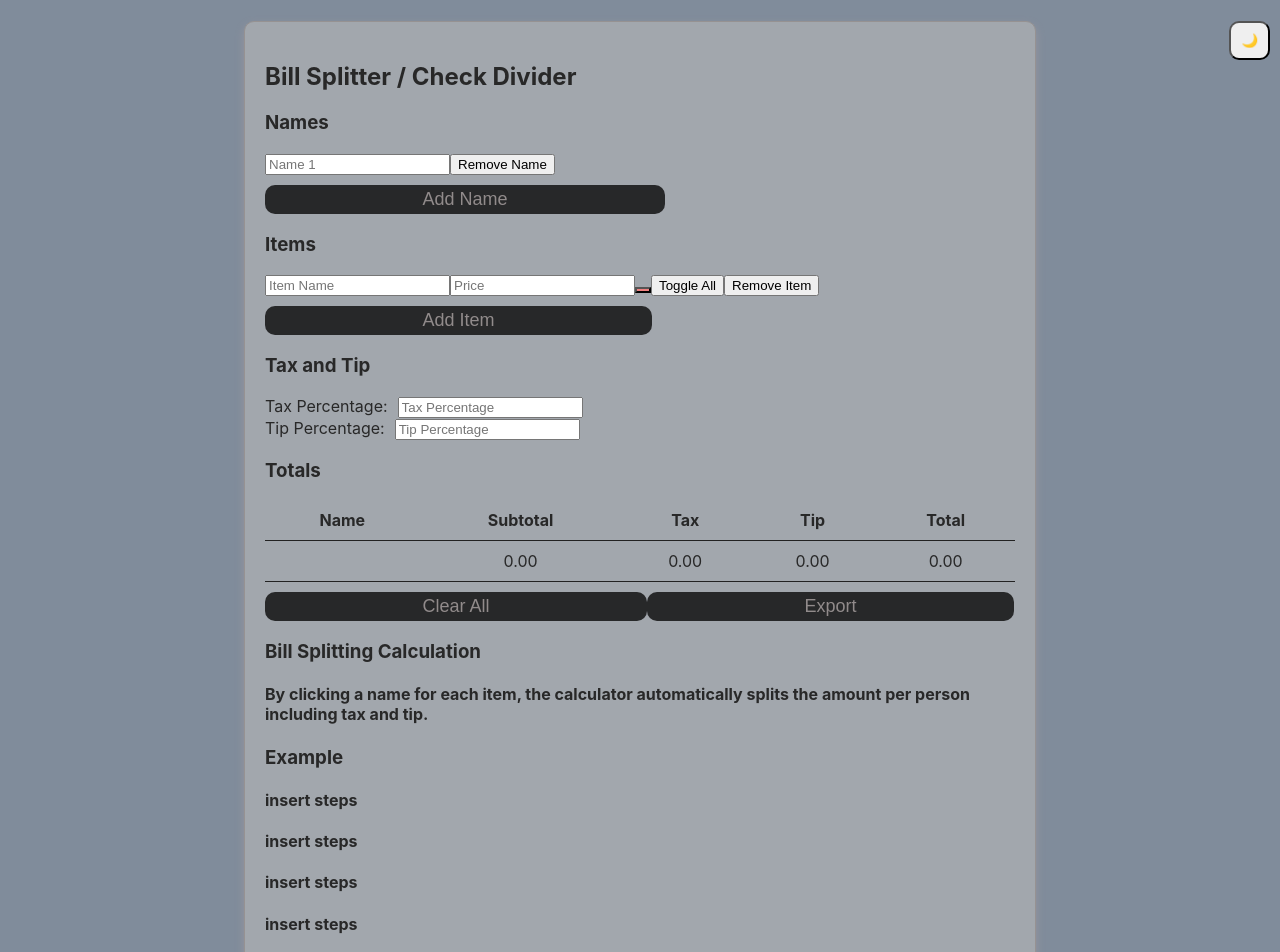
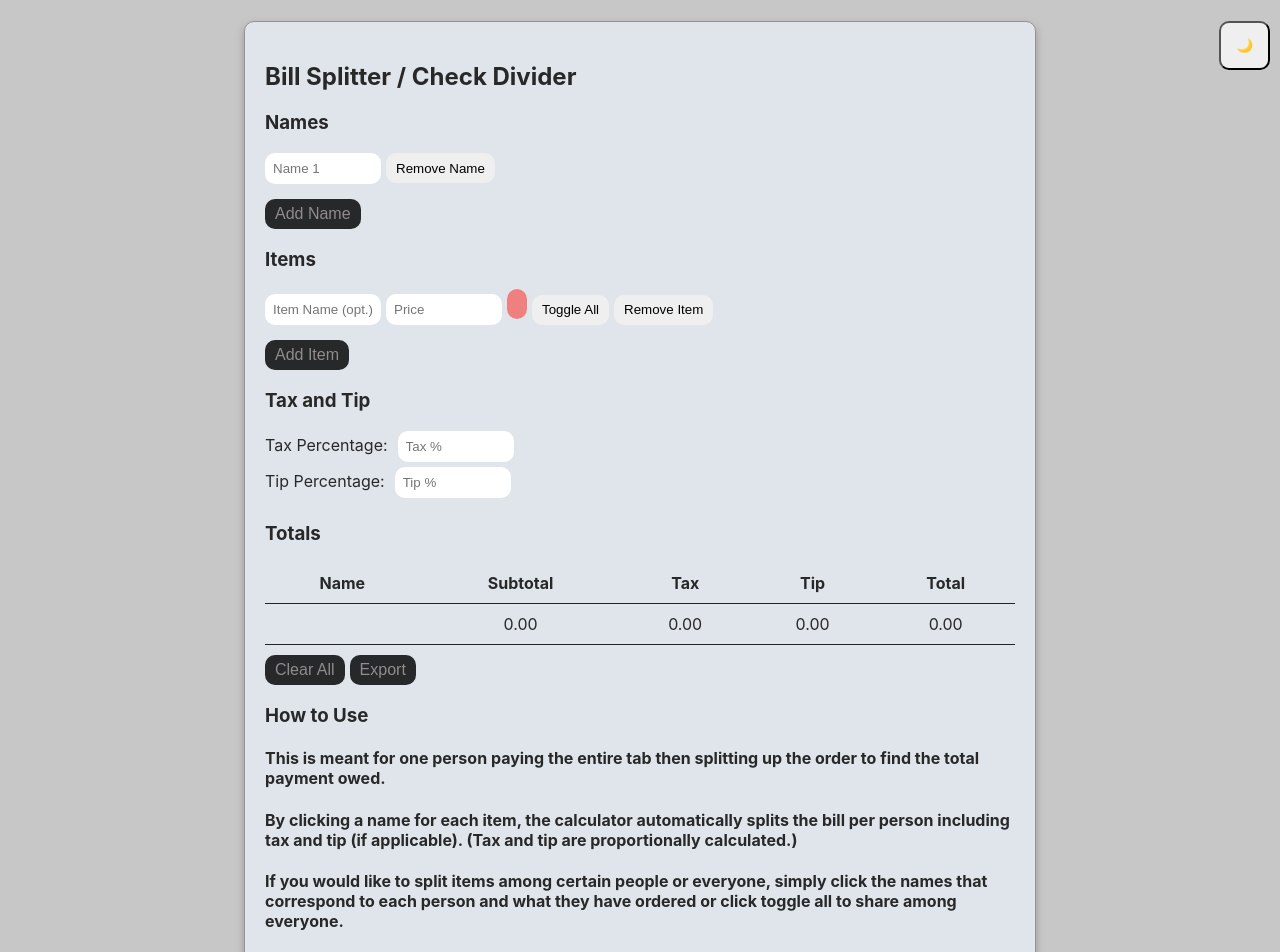
Before and after one commit to hieudphung/checksplitter, a React (Create React App) app: page / in a window 1280 px wide. Shown: the top 952 px of the page. Built offline with nearby package versions, Linux system fonts and the light colour scheme.

Commit message:
ui changes +updated calc

```diff
--- a/src/App.css
+++ b/src/App.css
@@ -1,15 +1,11 @@
-/* default was made before light and dark so now some dont work xd*/
+/* default was made before light and dark so now some dont work*/
 
-/* Default dark mode - Sets the background color and text color for dark mode */
-body.dark-mode {
-  background-color: #0c0c0e; /* Dark background color */
-  color: #2f3439; /* Light grey text color */
-}
+
 
 /* Container for the main bubble section - Styles for the bubble containers */
 .bubble {
-  background-color: #141416; /* Dark background color for bubbles */
-  border: 1px solid #e90808; /* Red border for bubbles */
+  background-color: #202024; /* Dark background color for bubbles */
+  border: 1px solid #d8adad; /* Red border for bubbles */
   border-radius: 10px; /* Rounded corners */
   box-shadow: 0 4px 8px rgb(151, 149, 158); /* Subtle shadow */
   padding: 20px; /* Padding inside bubbles */
@@ -18,17 +14,22 @@ body.dark-mode {
   margin: 20px auto; /* Center bubbles horizontally */
 }
 
+.bubble {
+  max-width: 750px; /* Maximum width for bubbles */
+}
+
 /* Button styles - Styles for the buttons */
 .button {
   background-color: #007bff; /* Primary blue background color */
   color: #121212; /* White text color */
   border: none; /* No border */
   border-radius: 10px; /* Slightly rounded corners */
-  padding: 4px 157.5px; /* Padding inside the button */
+  padding: 8px 16px; /* Padding inside the button */
   cursor: pointer; /* Pointer cursor on hover */
   font-size: 18px; /* Font size */
   margin-top: 10px; /* Margin above the button */
-  transition: background-color 0.5s ease; /* Smooth transition for background color change */
+  margin-right: 10px; /* Adjust spacing between buttons */
+  transition: background-color 1s ease; /* Smooth transition for background color change */
 }
 
 .button:hover {
@@ -65,13 +66,19 @@ th, td {
 
 /* Light mode - Sets background color and text color for light mode */
 body:not(.dark-mode) {
-  background-color: #808c9b; /* Light grey background color */
+  background-color: #c7c7c7; /* Light grey background color */
   color: #282828; /* Black text color */
+}
+
+/* Default dark mode - Sets the background color and text color for dark mode */
+body.dark-mode {
+  background-color: #0c0c0e; /* Dark background color */
+  color: #25292c; /* Light grey text color */
 }
 
 /* Light mode main bubble - Styles for bubbles in light mode */
 .bubble:not(.dark-mode) {
-  background-color: #a2a7ad; /* Dark background color for bubbles in light mode */
+  background-color: #e0e5ec; /* Dark background color for bubbles in light mode */
   border-color: #969292; /* Light border color for bubbles in light mode */
   transition: background-color 2.5s ease; /* Smooth transition for background color change */
   transition: border-color 2.5s ease; /* Smooth transition for background color change */
@@ -112,7 +119,49 @@ body:not(.dark-mode) {
   position: absolute; /* Positioned absolutely */
   top: 20 px; /* 10px from the top */
   right: 10px; /* 10px from the right */
-  padding: 10px; /* Padding inside the button */
+  padding: 15px; /* Padding inside the button */
   cursor: pointer; /* Pointer cursor on hover */
   border-radius: 10px;
 }
+
+/* Styles for the input fields */
+input[type="text"],
+input[type="number"] {
+  width: 100px; /* Set the width of text input boxes */
+  padding: 1px; /* Add padding inside text input boxes */
+  margin-right: 0px; /* Adjust spacing between input boxes */
+}
+
+/* button sizes for inputs */
+
+/* Styles for clickable name boxes */
+.bubble button {
+  height: 30px; /* Set the height of clickable name boxes */
+  padding: 5px 10px; /* Add padding inside clickable name boxes */
+  border: none; /* No border */
+  border-radius: 10px; /* Rounded corners */
+  margin-right: 5px; /* Adjust spacing between clickable name boxes */
+  margin-bottom: 0px; /* Adjust spacing between clickable name boxes */
+}
+
+/* Styles for toggle all button, remove name button, and remove item button */
+.button {
+  height: 60px; /* Set the height of buttons */
+  padding: 0px 20px; /* Add padding inside buttons */
+  border: none; /* No border */
+  border-radius: 10px; /* Rounded corners */
+  cursor: pointer; /* Pointer cursor on hover */
+  font-size: 16px; /* Font size */
+  margin-top: 10px; /* Margin above buttons */
+  margin-right: 0px; /* Adjust spacing between buttons */
+}
+
+/* Styles for input fields */
+input[type="text"],
+input[type="number"] {
+  padding: 8px; /* Add padding inside text input boxes */
+  border: none; /* No border */
+  border-radius: 10px; /* Rounded corners */
+  margin-right: 5px; /* Adjust spacing between input boxes */
+  margin-bottom: 5px; /* Adjust spacing between input boxes */
+}
--- a/src/components/BillSplitter.js
+++ b/src/components/BillSplitter.js
@@ -18,6 +18,8 @@ const BillSplitter = () => {
       setTip(parsedData.tip);
     }
   }, []);
+
+
 
   const handleNameChange = (index, event) => {
     const newNames = [...names];
@@ -150,14 +152,18 @@ const BillSplitter = () => {
     );
 
     const taxAmount = subtotals.map(subtotal => subtotal * (parseFloat(tax) / 100 || 0));
-    const tipAmount = subtotals.map(subtotal => subtotal * (parseFloat(tip) / 100 || 0));
+    const subtotalPlusTax = subtotals.map((subtotal, index) => subtotal + taxAmount[index]); // Calculate subtotal + tax
+
+    const tipAmount = subtotalPlusTax.map(subtotal => subtotal * (parseFloat(tip) / 100 || 0)); // Tip based on subtotal + tax
 
     const totals = subtotals.map((subtotal, index) => subtotal + taxAmount[index] + tipAmount[index]);
 
     return { subtotals, taxAmount, tipAmount, totals };
   };
 
-  const { subtotals, taxAmount, tipAmount, totals } = calculateTotals();
+const { subtotals, taxAmount, tipAmount, totals } = calculateTotals();
+
+
 
   return (
     <div>
@@ -187,7 +193,7 @@ const BillSplitter = () => {
           <div key={itemIndex}>
             <input
               type="text"
-              placeholder="Item Name"
+              placeholder="Item Name (opt.)"
               value={item.name}
               onChange={e => handleItemChange(itemIndex, 'name', e)}
               onKeyPress={e => handleKeyPress(e, handleAddItem)}
@@ -220,7 +226,7 @@ const BillSplitter = () => {
           <label style={{ marginRight: '10px' }}>Tax Percentage:</label>
           <input
             type="number"
-            placeholder="Tax Percentage"
+            placeholder="Tax %"
             value={tax}
             onChange={e => setTax(e.target.value)}
           />
@@ -228,7 +234,7 @@ const BillSplitter = () => {
           <label style={{ marginRight: '10px' }}>Tip Percentage:</label>
           <input
             type="number"
-            placeholder="Tip Percentage"
+            placeholder="Tip %"
             value={tip}
             onChange={e => setTip(e.target.value)}
           />
@@ -265,13 +271,17 @@ const BillSplitter = () => {
         <button className="button" onClick={handleExport}>Export</button>
       </div>
       <div>
-      <h3>Bill Splitting Calculation</h3>
-      <h4>By clicking a name for each item, the calculator automatically splits the amount per person including tax and tip.</h4>
-      <h3>Example</h3>
-      <h4>insert steps</h4>
-      <h4>insert steps</h4>
-      <h4>insert steps</h4>
-      <h4>insert steps</h4>
+      <h3>How to Use</h3>
+      <h4>This is meant for one person paying the entire tab then splitting up the order to find the total payment owed.</h4>
+      <h4>By clicking a name for each item, the calculator automatically splits the bill per person including tax and tip (if applicable). (Tax and tip are proportionally calculated.)</h4>
+      <h4>If you would like to split items among certain people or everyone, simply click the names that correspond to each person and what they have ordered or click toggle all to share among everyone.</h4>
+      <h4>Green boxes are selected where as red boxes are not selected in the calculation for that item.</h4>
+      <h3>Subtotal vs Total</h3>
+      <h4>If there is no tax/tip involved, then the subtotal will be the same as the total; however if there is tax/tip included the subtotal is the total before adding the tax/tip. Then the total will be the grand amount the person is paying.</h4>
+      <h3>Export</h3>
+      <h4>When clicking export, a link will be copied to the clipboard that is able to be send to others to check calculations, to see totals, etc.</h4>
+      <h3>Dark and Light Mode</h3>
+      <h4>Clicking the icon at the top right will toggle dark/light mode.</h4>
       </div>
     </div>
   );
```
